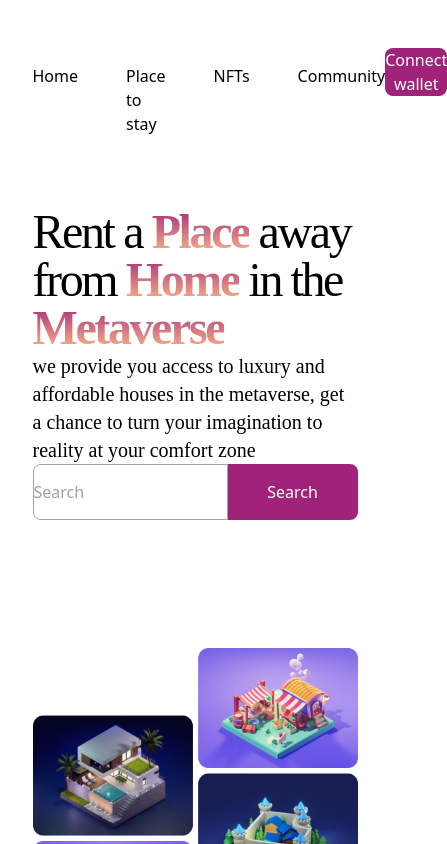
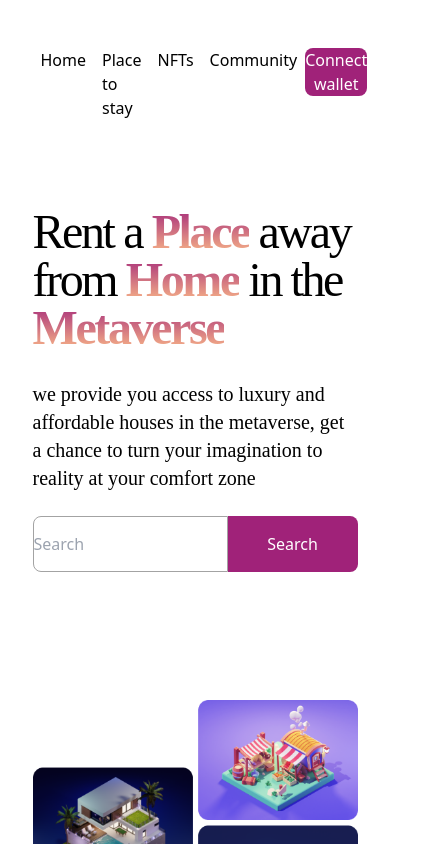
Before and after one commit to queen-x-vee/hng-metabnb-app, a React (Create React App) app: page / in a window 390 px wide. Shown: the top 844 px of the page, 447 px wide, since content can reach past the window. Built offline with nearby package versions, Linux system fonts and the light colour scheme; the HTML template or start-up script is replaced by a standard one; a web font is replaced by a local one.

Commit message:
style: changing nav style

```diff
--- a/src/components/Main.js
+++ b/src/components/Main.js
@@ -7,11 +7,11 @@ const Main = () => {
     <div className="w-full">
       <div className="w-10/12 flex flex-col mx-auto mt-20 mb-16 gap-24 md:flex-row md:justify-between md:gap-12">
         <div className="my-8 h-100  flex flex-col justify-between md:w-6/12">
-          <div className="font-Rose text-5xl text-left align-top tracking-tighter">
+          <div className="font-Rose text-5xl text-left align-top tracking-tighter ">
             <h1 className="font-normal">Rent a <span className="main-span">Place</span> away from <span className="main-span">Home</span> in the <span className="main-span">Metaverse</span></h1>
           </div>
 
-          <p className="text-xl font-Rose font-normal text-sky-400">
+          <p className="text-xl font-Rose font-normal text-sky-400 mt-7 mb-6">
             we provide you access to luxury and affordable houses in the
             metaverse, get a chance to turn your imagination to reality at your
             comfort zone
--- a/src/components/Main3.js
+++ b/src/components/Main3.js
@@ -13,7 +13,7 @@ const Main3 = () => {
             gets amazing gift cards which are traded as NFTs. These NFTs gives our customer access
             to loads of our exclusive services.
           </div>
-          <button className="bg-white text-purple">
+          <button className="bg-white text-purple rounded-lg py-4 w-40">
             Learn More
           </button>
         </div>
--- a/src/components/Navbar.js
+++ b/src/components/Navbar.js
@@ -8,11 +8,11 @@ const Navbar = () => {
         <div className="h-8 mt-4">
           <img src={meta} className='h-full ' alt='logo'/>
         </div>
-        <ul className="flex flex-row justify-between gap-12 h-6 mt-4">
-          <li>Home</li>
-          <li>Place to stay</li>
-          <li>NFTs</li>
-          <li>Community</li>
+        <ul className="flex flex-row justify-between  ">
+          <li className="mx-2 md:mx-0">Home</li>
+          <li className="mx-2 md:mx-0">Place to stay</li>
+          <li className="mx-2 md:mx-0">NFTs</li>
+          <li className="mx-2 md:mx-0">Community</li>
         </ul>
 
         <button className=" w-40 rounded-lg bg-purple text-white"> Connect wallet</button>
```
